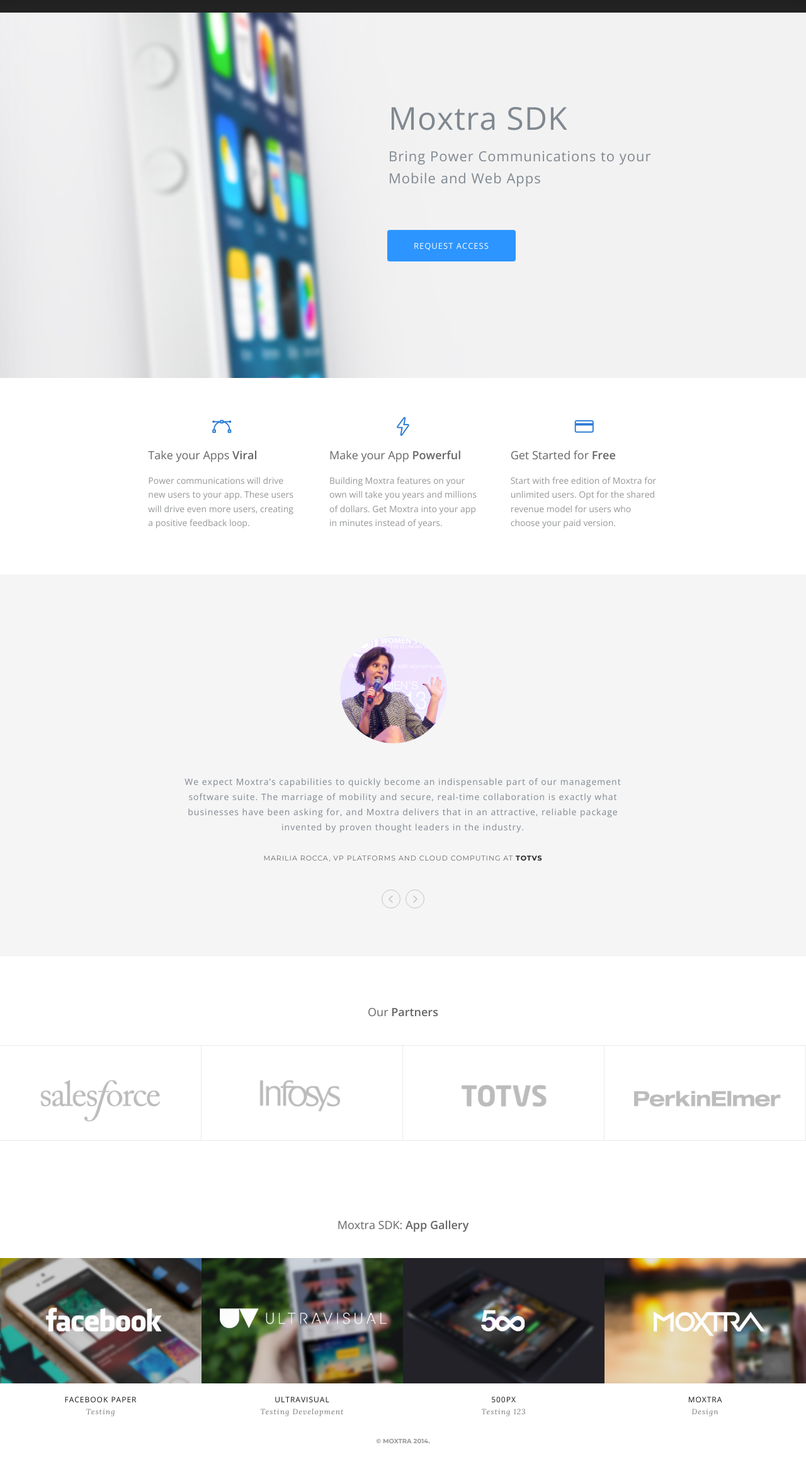
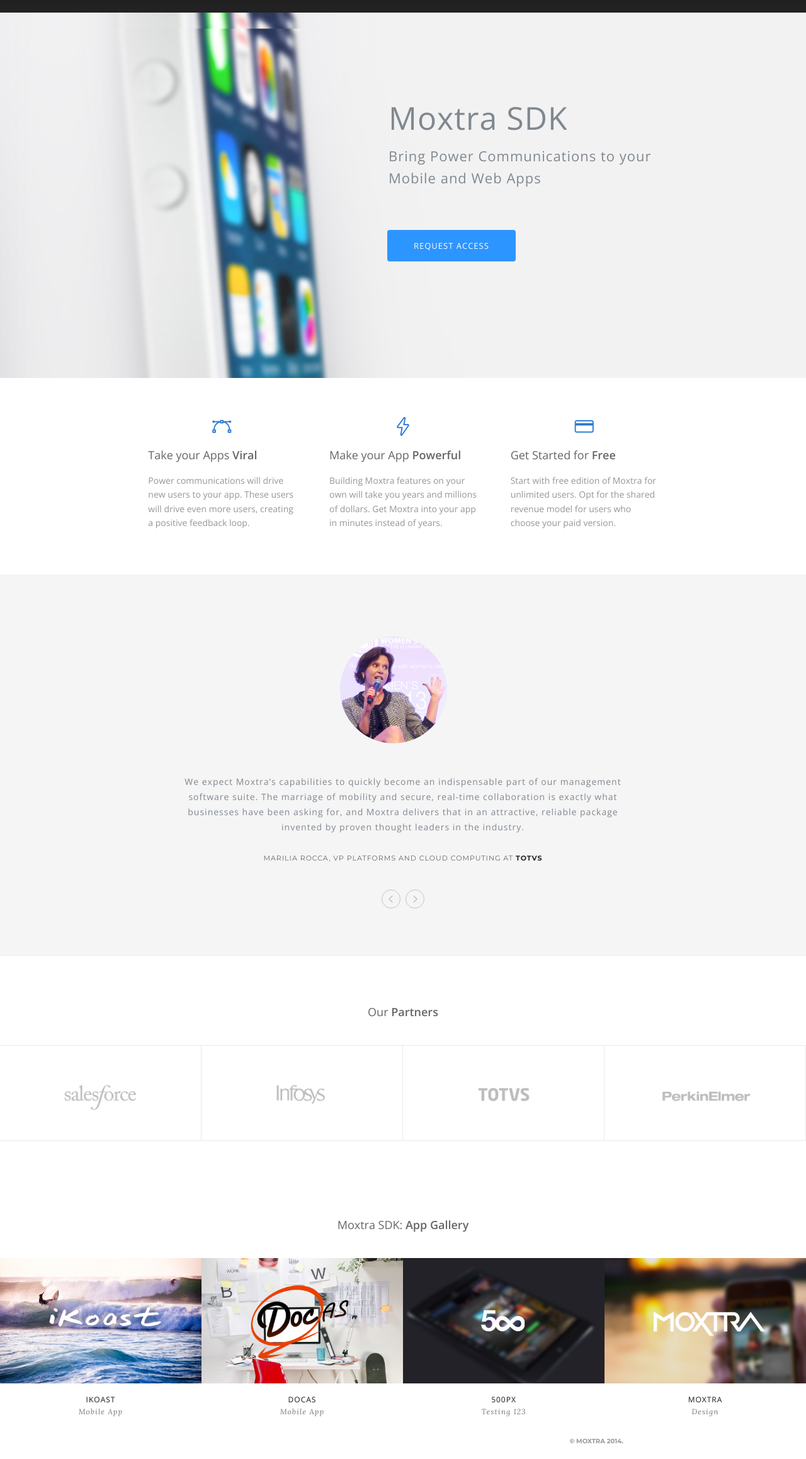
Before and after one commit to moxtra/Developer2.0, a PHP site: page / in a window 1280 px wide. Shown: the part 100-2416 px from the top of the page at 63% size. Run offline with PHP 8.4, Linux system fonts and the light colour scheme; some libraries are stand-ins or nearby versions.

Commit message:
commit message

```diff
--- a/www/css/style.css
+++ b/www/css/style.css
@@ -2302,7 +2302,7 @@
 
 	background-repeat: no-repeat;
     background-position: center;
-    background-size: 100%;
+    background-size: 60%;
 
 	-webkit-transition: all 0.17s cubic-bezier(0, 0.000, 0.580, 1.000);
     -moz-transition: all 0.17s cubic-bezier(0, 0.000, 0.580, 1.000);
@@ -2315,7 +2315,7 @@
   	background: url("../images/clients-logos/client-1color.png");
   	background-repeat: no-repeat;
     background-position: center;
-    background-size: 100%;
+    background-size: 60%;
 
 	-webkit-box-shadow: 0px 0px 20px rgba(0,0,0, .06);
 	-moz-box-shadow: 0px 0px 20px rgba(0,0,0, .06);
@@ -2335,7 +2335,7 @@
 
 	background-repeat: no-repeat;
     background-position: center;
-    background-size: 100%;
+    background-size: 60%;
 
 	-webkit-transition: all 0.17s cubic-bezier(0, 0.000, 0.580, 1.000);
     -moz-transition: all 0.17s cubic-bezier(0, 0.000, 0.580, 1.000);
@@ -2348,7 +2348,7 @@
   	background: url("../images/clients-logos/client-2color.png");
   	background-repeat: no-repeat;
     background-position: center;
-    background-size: 100%;
+    background-size: 60%;
 
 	-webkit-box-shadow: 0px 0px 20px rgba(0,0,0, .06);
 	-moz-box-shadow: 0px 0px 20px rgba(0,0,0, .06);
@@ -2368,7 +2368,7 @@
 
 	background-repeat: no-repeat;
     background-position: center;
-    background-size: 100%;
+    background-size: 60%;
 
 	-webkit-transition: all 0.17s cubic-bezier(0, 0.000, 0.580, 1.000);
     -moz-transition: all 0.17s cubic-bezier(0, 0.000, 0.580, 1.000);
@@ -2381,7 +2381,7 @@
   	background: url("../images/clients-logos/client-3color.png");
   	background-repeat: no-repeat;
     background-position: center;
-    background-size: 100%;
+    background-size: 60%;
 
 	-webkit-box-shadow: 0px 0px 20px rgba(0,0,0, .06);
 	-moz-box-shadow: 0px 0px 20px rgba(0,0,0, .06);
@@ -2401,7 +2401,7 @@
 
 	background-repeat: no-repeat;
     background-position: center;
-    background-size: 100%;
+    background-size: 60%;
 
 	-webkit-transition: all 0.17s cubic-bezier(0, 0.000, 0.580, 1.000);
     -moz-transition: all 0.17s cubic-bezier(0, 0.000, 0.580, 1.000);
@@ -2414,7 +2414,7 @@
   	background: url("../images/clients-logos/client-4color.png");
   	background-repeat: no-repeat;
     background-position: center;
-    background-size: 100%;
+    background-size: 60%;
 
 	-webkit-box-shadow: 0px 0px 20px rgba(0,0,0, .06);
 	-moz-box-shadow: 0px 0px 20px rgba(0,0,0, .06);
--- a/www/index.html
+++ b/www/index.html
@@ -68,7 +68,7 @@
 
             <!-- Home Section -->
             <section class="home-section" id="home">
-                <div style="background-image: url(images/full-width-images/apple7.jpg)" class="image-bg parallax-2 js-height-full">
+                <div style="background-image: url(images/full-width-images/apple8.jpg)" class="image-bg parallax-2 js-height-full">
 
 
 					<!-- Home Page Content -->
@@ -311,9 +311,9 @@
                                 <img src="images/portfolio/projects-1.jpg" alt="Work" />
                             </div>
                             <div class="work-intro">
-                                <h3 class="work-title">Facebook Paper</h3>
+                                <h3 class="work-title">iKoast</h3>
                                 <div class="work-descr">
-                                    Testing
+                                    Mobile App
                                 </div>
                             </div>
                         </a>
@@ -327,9 +327,9 @@
                                 <img class="work-img" src="images/portfolio/projects-2.jpg" alt="Work" />
                             </div>
                             <div class="work-intro">
-                                <h3 class="work-title">UltraVisual</h3>
+                                <h3 class="work-title">DocAS</h3>
                                 <div class="work-descr">
-                                    Testing Development
+                                    Mobile App
                                 </div>
                             </div>
                         </a>
@@ -370,6 +370,7 @@
 
                 </ul>
                 <!-- End Works Grid -->
+
 
             </section>
             <!-- End Portfolio Section -->
```
Also changed, not shown: www/images/full-width-images/apple8.jpg (added), www/images/portfolio/projects-1.jpg, www/images/portfolio/projects-2.jpg.
